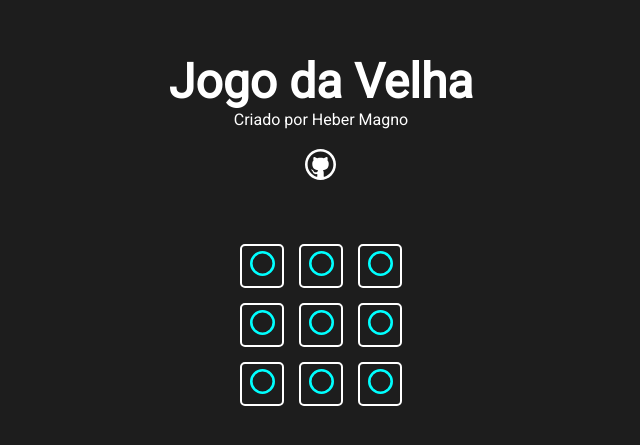
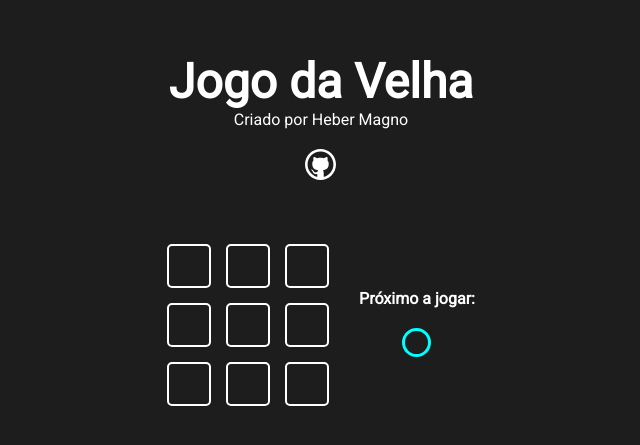
Before and after one commit to Heber-Reis/Jogo-da-Velha-React, a Next.js app: page / in a window 1280 px wide. Shown: the part 191-636 px from the top of the page, without its empty margins (319-959 px from the left). Built offline with nearby package versions, Linux system fonts and the light colour scheme.

Commit message:
crado lógica principal do jogo

```diff
--- a/src/components/game/Game.jsx
+++ b/src/components/game/Game.jsx
@@ -3,23 +3,46 @@
 import styles from "./style.module.css";
 
 import GameOption from "../gameoption/GameOption";
+import Icon from "../icon/icon";
 
 function Game () {
 
-  const [gameState, setGameState] = useState(Array(9).fill(1)) //Array(num).fill(num) cria um array com n posições e com valores iniciais de n
+  const [gameState, setGameState] = useState(Array(9).fill(0)); //Array(num).fill(num) cria um array com n posições e com valores iniciais de n
+  const [currentPlayer, setCurrentPlayer] = useState(1);
 
-  console.log(gameState);
+  const handleClick = (pos) => {
+    if(gameState[pos] === 0){
+      let newGameState = [...gameState]//assim copia os valores do gameState
+      newGameState[pos] = currentPlayer;
+      setCurrentPlayer(currentPlayer * -1);
+      setGameState(newGameState);
+    }
+  }
+
   return(
+    <div className={styles.gameContent}>
       <div className={styles.game}>
         {
           gameState.map((value, position) =>
             <GameOption
               key={`game-option-pos-${position}`}//o map no react precisa de uma key unica nos componentes
               status={value}
+              onClick={() => handleClick(position)}
             />
           )
         }
       </div>
+      <div className={styles.gameInfo}>
+        <h4>Próximo a jogar:</h4>
+        {
+          currentPlayer === 1 && <Icon iconName="circle"/>
+        }
+        {
+          currentPlayer === -1 && <Icon iconName="x"/>
+        }
+      </div>
+    </div>
+
   )
 }
 
--- a/src/components/game/style.module.css
+++ b/src/components/game/style.module.css
@@ -3,3 +3,16 @@
   grid-template-columns: repeat(3, 1fr);
   gap: 15px;
 }
+
+.gameContent{
+  display: flex;
+  gap: 30px;
+  align-items: center;
+}
+
+.gameInfo{
+  display: flex;
+  flex-direction: column;
+  align-items: center;
+  gap: 20px;
+}
--- a/src/components/gameoption/GameOption.jsx
+++ b/src/components/gameoption/GameOption.jsx
@@ -3,9 +3,9 @@
 
 const GameIcon = ({ iconName }) => <Icon iconName={iconName} size="25px"/>//dessa forma não preciso repetir o size
 
-function GameOption ({ status }) {
+function GameOption ({ status, onClick }) {
   return(
-    <div className={styles.gameOption}>
+    <div className={styles.gameOption} onClick={onClick}>
       {
         status === 1 && <GameIcon iconName="circle"/>
       }
```
Lines whose indentation alone changed are shown as unchanged.
